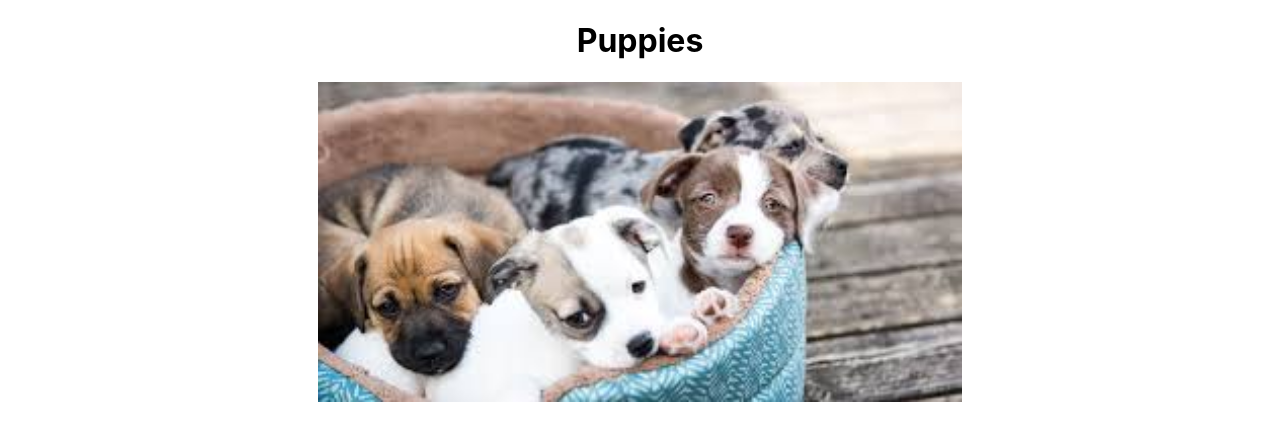
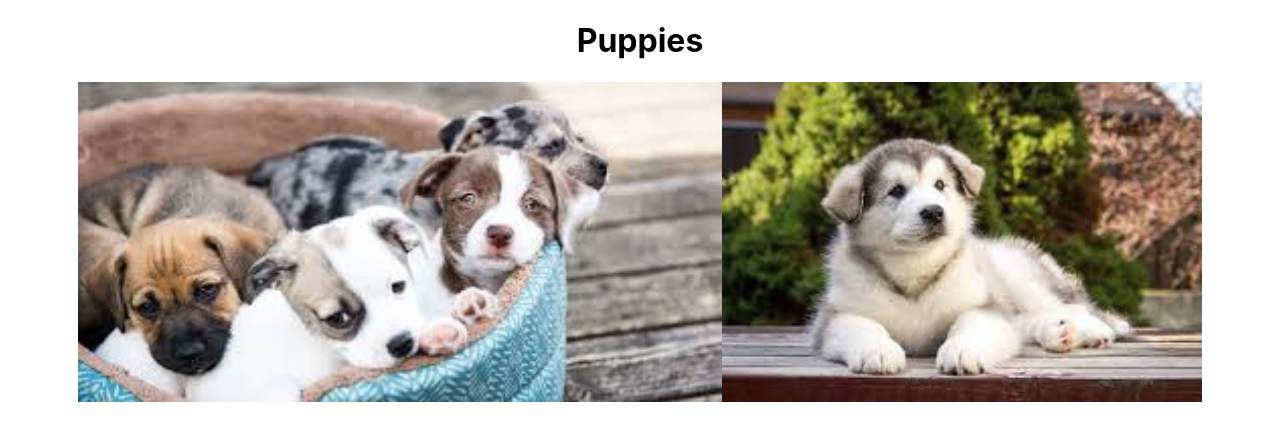
Before and after one commit to rafluchik/photoalbum, a React (Create React App) app: page / in a window 1280 px wide. Shown: the top 440 px of the page. Built offline with nearby package versions, Linux system fonts and the light colour scheme.

Commit message:
Added another puppy

```diff
--- a/src/App.js
+++ b/src/App.js
@@ -1,4 +1,5 @@
 import dog1 from './dog1.jpeg';
+import dog2 from './dog2.jpeg';
 import './App.css';
 
 function App() {
@@ -6,6 +7,7 @@ function App() {
     <div className="App">
         <h1>Puppies</h1>
         <img src={dog1} className="App-logo" alt="logo" />
+        <img src={dog2} className="App-logo" alt="logo" />
 
     </div>
   );
```
Also changed, not shown: src/dog2.jpeg (added).
